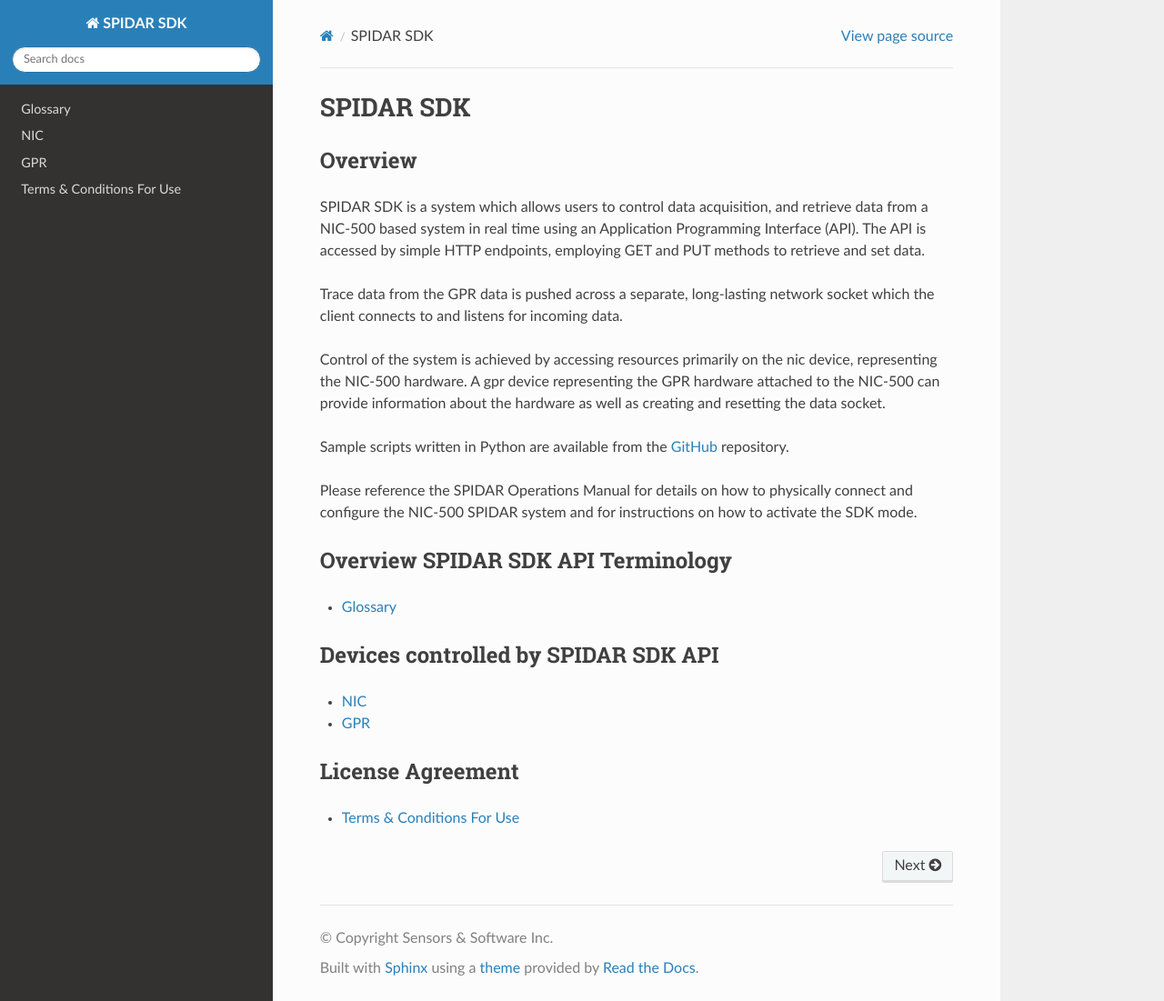
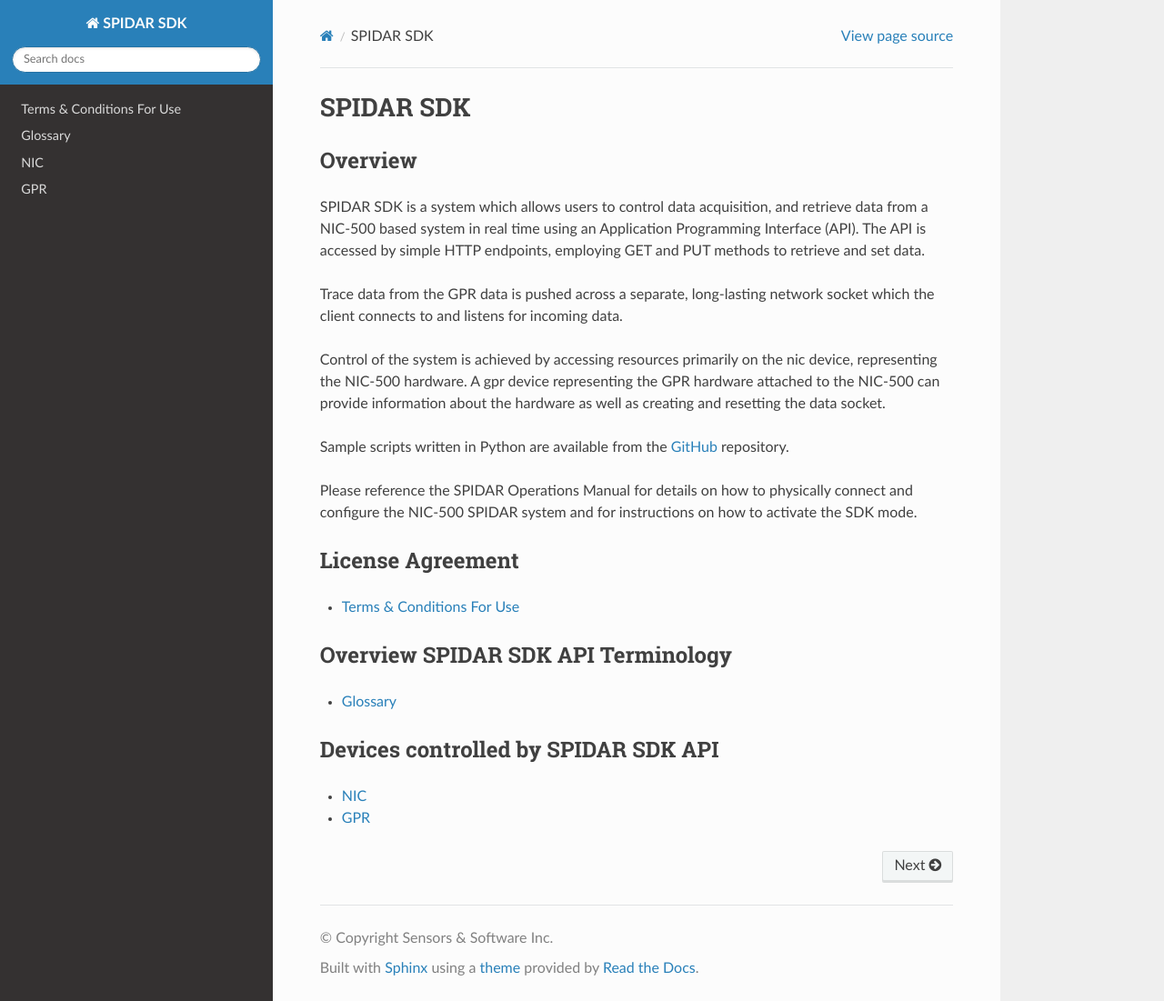
Before and after one commit to SensoftInc/spidar-sdk, a Sphinx documentation site: the page built from docs/index.rst, in a window 1280 px wide and 1101 px high. Shown: the whole window at 91% size. Built offline with Sphinx 7.4.7 and the Read the Docs theme 2.0.0, drawn with Linux system fonts in a browser that asks for light colours; part of the change alters nothing that is shown.

```diff
--- a/docs/index.rst
+++ b/docs/index.rst
@@ -24,6 +24,15 @@ system and for instructions on how to activate the SDK mode.
 
 .. _Github: https://github.com/sensoftinc/spidar-sdk
 
+*****************
+License Agreement
+*****************
+
+.. toctree::
+   :maxdepth: 1
+
+   terms_and_conditions
+
 ************************************
 Overview SPIDAR SDK API Terminology
 ************************************
@@ -42,12 +51,3 @@ Devices controlled by SPIDAR SDK API
 
    nic
    gpr
-
-*****************
-License Agreement
-*****************
-
-.. toctree::
-   :maxdepth: 1
-
-   terms_and_conditions
```
